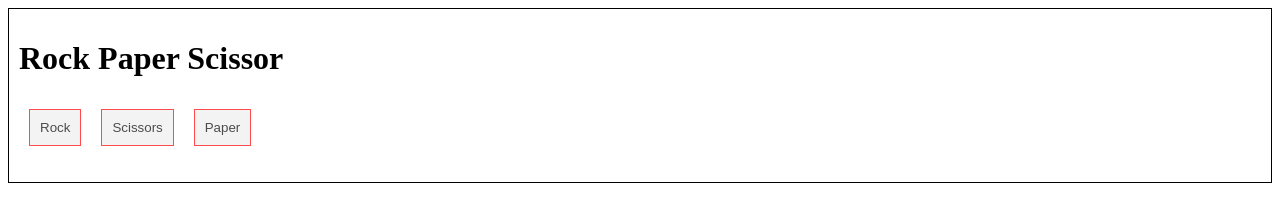
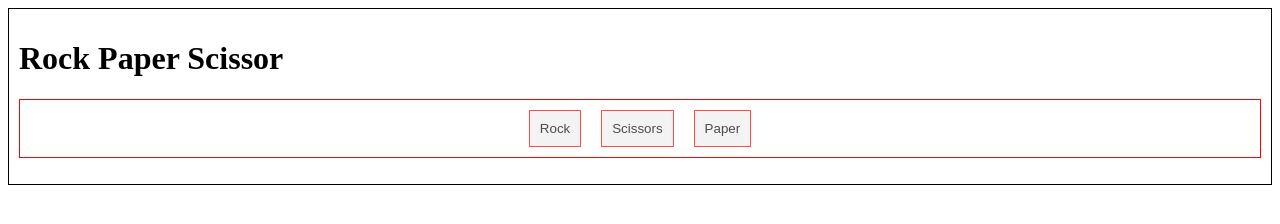
Before and after one commit to ahmed666916/rock-paper-scissors, a plain HTML site: page index.html in a window 1280 px wide. Drawn offline with Linux system fonts and the light colour scheme.

Commit message:
some styling to button container div

```diff
--- /dev/null
+++ b/css/style.css
@@ -0,0 +1,5 @@
+.btn-container {
+    display: flex;
+    justify-content: center;
+    border: 1px solid red;
+}
--- a/index.html
+++ b/index.html
@@ -4,6 +4,7 @@
     <meta charset="UTF-8">
     <meta name="viewport" content="width=device-width, initial-scale=1.0">
     <title>Rock Paper Scissors</title>
+    <link rel="stylesheet" href="css/style.css">
 </head>
 <body>
 
--- a/js/script.js
+++ b/js/script.js
@@ -80,7 +80,9 @@ document.body.style.border = '1px solid black';
 
 
 
+
 const button_container = document.createElement('div');
+button_container.className = "btn-container";
 
 const display_result = document.createElement('p');
 
```
